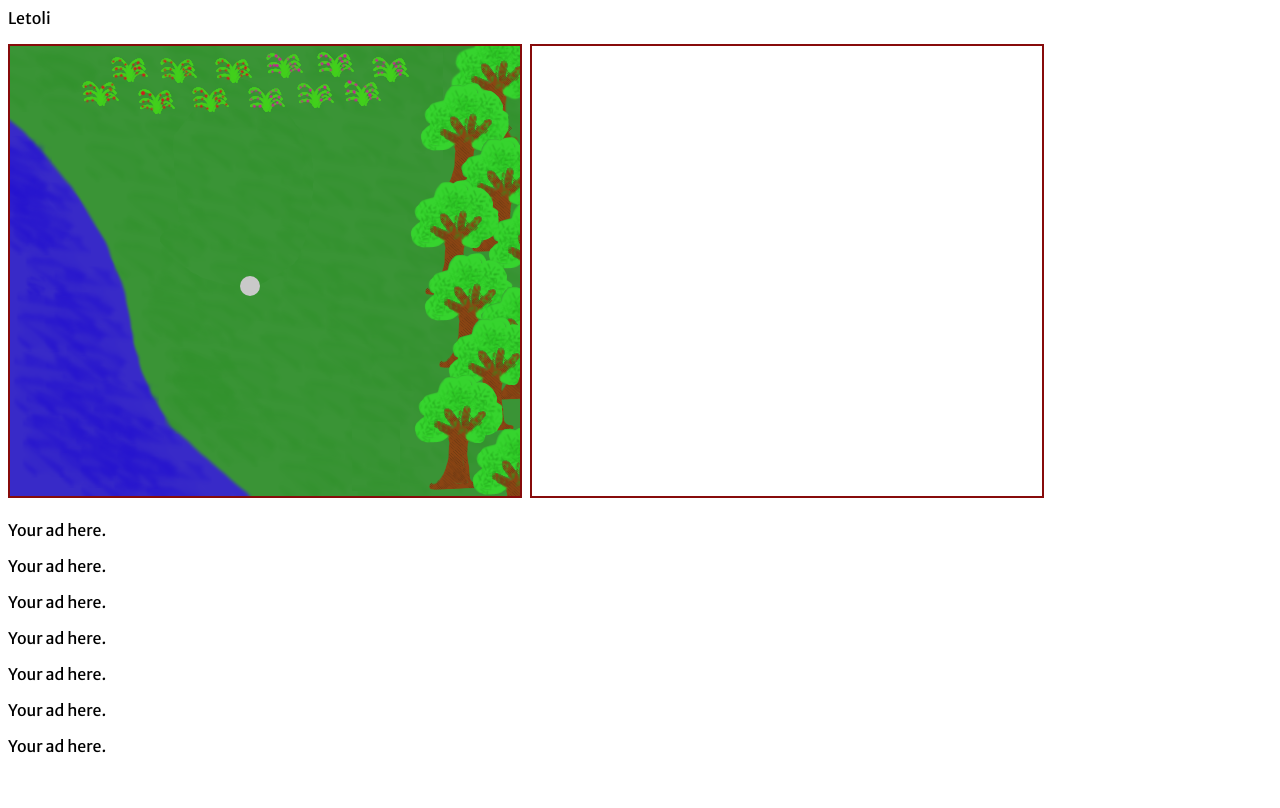
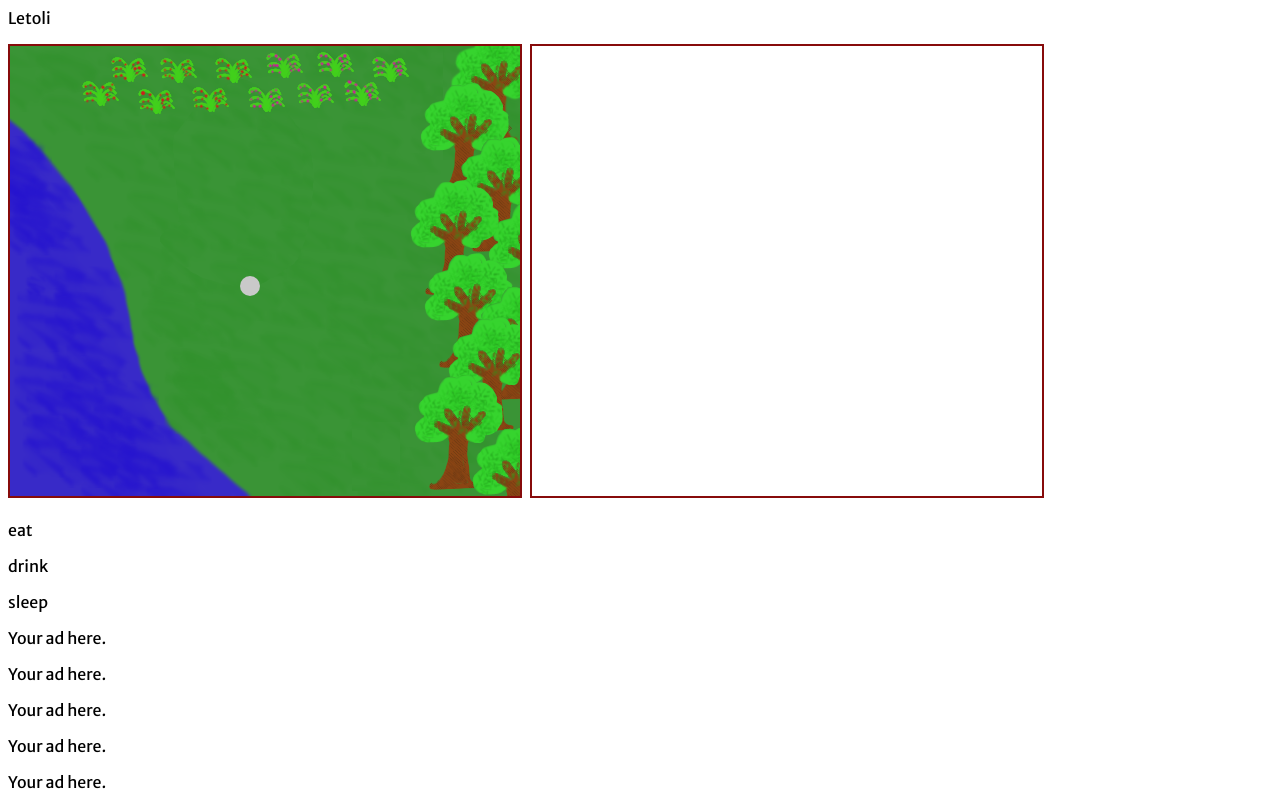
Before and after one commit to markagrios/letoli, a website: page public/index.html in a window 1280 px wide. Drawn offline with nearby package versions, Linux system fonts and the light colour scheme.

Commit message:
fixed bug. Needed to put var in front of location

```diff
--- a/public/index.html
+++ b/public/index.html
@@ -21,8 +21,9 @@
 </div>
 
 <div id="info">
-	<p id="testp">Your ad here.</p>
-	<p>Your ad here.</p>
+	<p id="eat" onclick="letoli.eat()">eat</p>
+	<p id="drink" onclick="letoli.drink()">drink</p>
+	<p id="sleep" onclick="letoli.sleep()">sleep</p>
 	<p>Your ad here.</p>
 	<p>Your ad here.</p>
 	<p>Your ad here.</p>
--- a/public/script.js
+++ b/public/script.js
@@ -42,7 +42,7 @@ var letoli = {			// would it be easier/more helpful if stats were between 0 and
 
 		//set letoli.color depending on health
 
-		location = getPixelTerrain(this.x,this.y);
+		var location = getPixelTerrain(this.x,this.y);
 
 		if(location == "deathwater") {
 			this.health = 0;
@@ -79,7 +79,7 @@ var letoli = {			// would it be easier/more helpful if stats were between 0 and
 	},
 
 	sleep : function() {
-		location = getPixelTerrain(this.x,this.y);
+		var location = getPixelTerrain(this.x,this.y);
 
 		if(location == "deathwater") {
 			this.health = 0;
@@ -103,7 +103,7 @@ var letoli = {			// would it be easier/more helpful if stats were between 0 and
 	},
 
 	eat : function() {
-		location = getPixelTerrain(this.x,this.y);
+		var location = getPixelTerrain(this.x,this.y);
 
 		console.log(location);
 
@@ -128,7 +128,7 @@ var letoli = {			// would it be easier/more helpful if stats were between 0 and
 	},
 
 	drink : function() {
-		location = getPixelTerrain(this.x,this.y);
+		var location = getPixelTerrain(this.x,this.y);
 
 		if(location == "deathwater") {
 			this.health = 0;
@@ -189,8 +189,9 @@ clear(sctx);
 //////////////THIS IS THE END OF THE CODE, STEP IS ONE PASS THROUGH THE Neutral NETWORK////////////////
 //setInterval(evolve, DELAY);
 function live() {
-	letoli.move(10,40);
-	console.log(letoli.getLocation());
+	letoli.move(-10,4);
+	letoli.setStats();
+	console.log(letoli);
 }
 
 //setInterval(live, 100);
```
